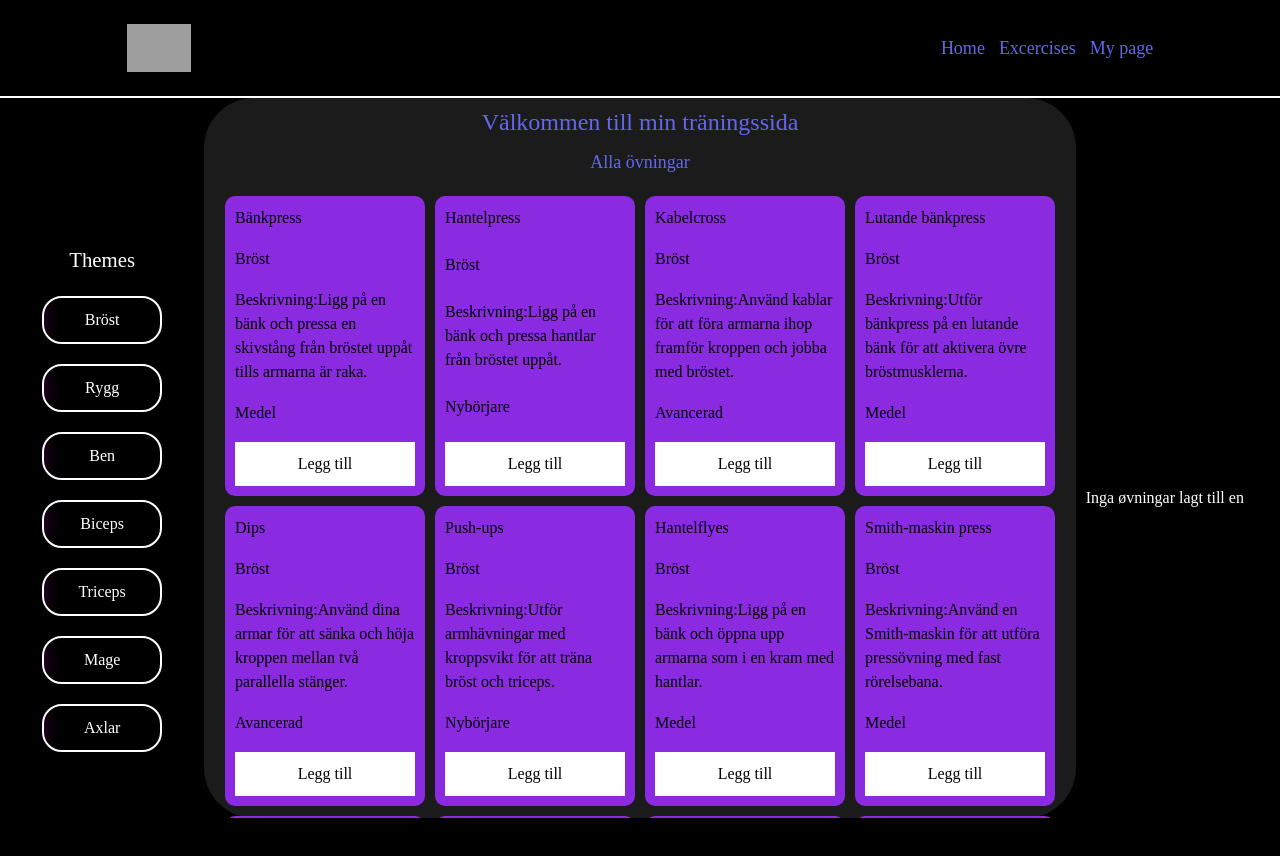
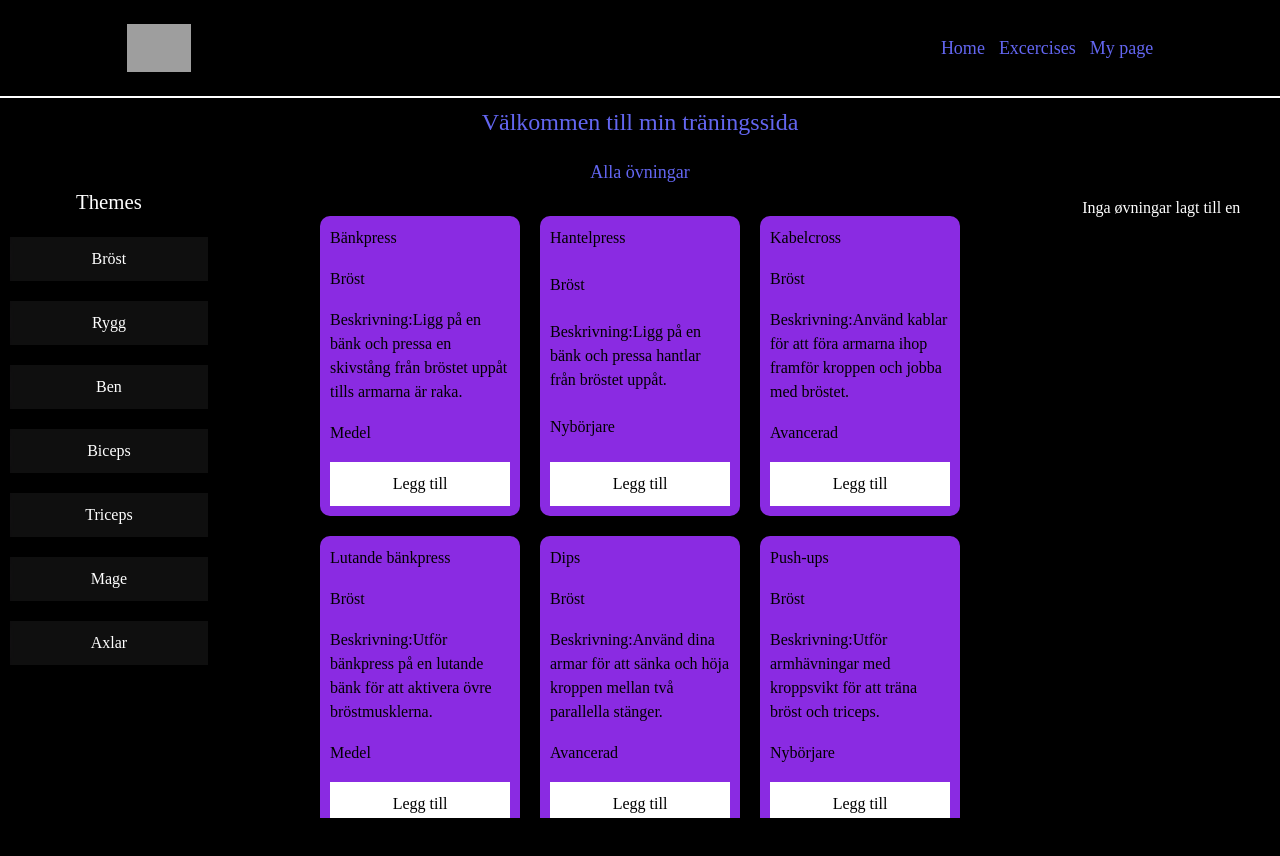
Before and after one commit to Johhed93/training-app, a React (Vite) app: page / in a window 1280 px wide. Shown: the top 856 px of the page. Built offline with nearby package versions, Linux system fonts and the light colour scheme; grey boxes are pictures that could not be loaded; a web font is replaced by a local one.

Commit message:
uppdated css

```diff
--- a/src/App.css
+++ b/src/App.css
@@ -3,15 +3,15 @@
   width: 100%;
   display: flex;
   min-height: 100dvh;
+  position: relative;
 }
 .central-content {
   display: flex;
-  background-color: rgb(27, 27, 27);
+
   width: 100%;
   align-items: center;
-  border-radius: 50px;
   flex-direction: column;
-  gap: 10px;
+  gap: 20px;
   height: 90dvh;
 }
 .h1 {
@@ -22,47 +22,46 @@
 }
 
 .sidebar {
+  margin-top: 11dvh;
   display: flex;
   flex-direction: column;
   gap: 20px;
-  width: 300px;
+  width: 320px;
   background: black;
   align-items: center;
   color: white;
-  justify-content: center;
+  padding: 0 10px;
 }
 .theme-headline {
   font-size: 1.3rem;
 }
 .theme-button {
   padding: 10px 20px;
-  border: 2px solid white;
-  width: 120px;
-  border-radius: 20px;
+  width:100%;
   outline: none;
-  background: black;
+  background: rgb(15, 15, 15);
   font-size: 1rem;
   position: relative;
   overflow: hidden;
 }
 .theme-button::before {
-  width: 30px;
+  width: 100px;
   height: 30px;
   content: "";
-  background: purple;
+  background: rgb(247, 107, 247);
   position: absolute;
-  left: -20px;
+  left: -70px;
   top: 50%;
   transform: translate(-50%, -50%);
   filter: blur(10px);
   transition: 1s ease-in-out;
 }
 .theme-button:hover::before {
-  left: 150px;
+  left: 300px;
 }
 .excercises-container{
   display: flex;
-  gap: 10px;
+  gap: 20px;
   flex-wrap: wrap;
   overflow-y: scroll; /* Behåll möjligheten att scrolla */
   scrollbar-width: none; /* För Firefox */
@@ -81,7 +80,11 @@
 }
 .save-btn{
   padding: 10px 0;
-  background: greenyellow;
+  background: rgb(113, 250, 113);
   color: black;
-  flex-grow: 1;
+  width: 100%;
+  transition: 0.4s ease-in-out ;
 }
+.save-btn:hover{
+  background: rgb(29, 129, 29);
+}
```
